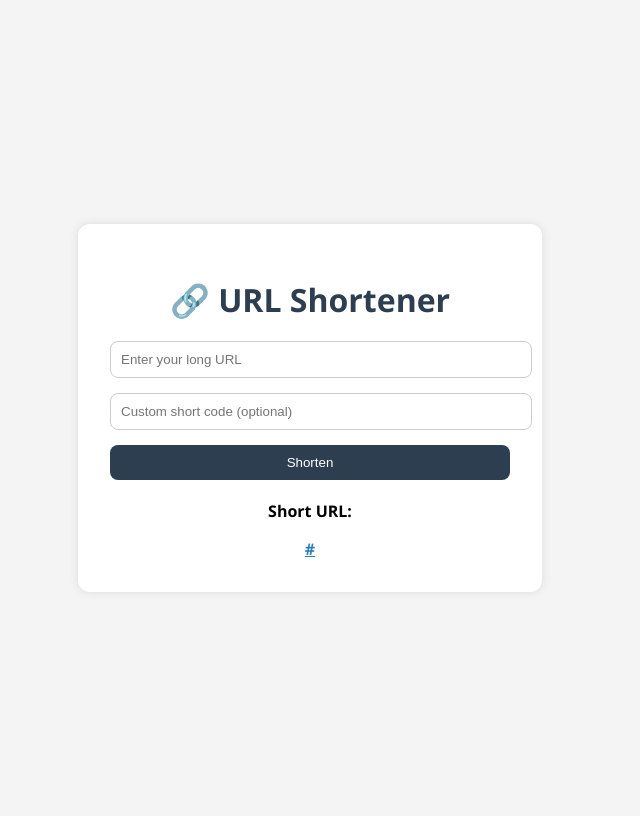
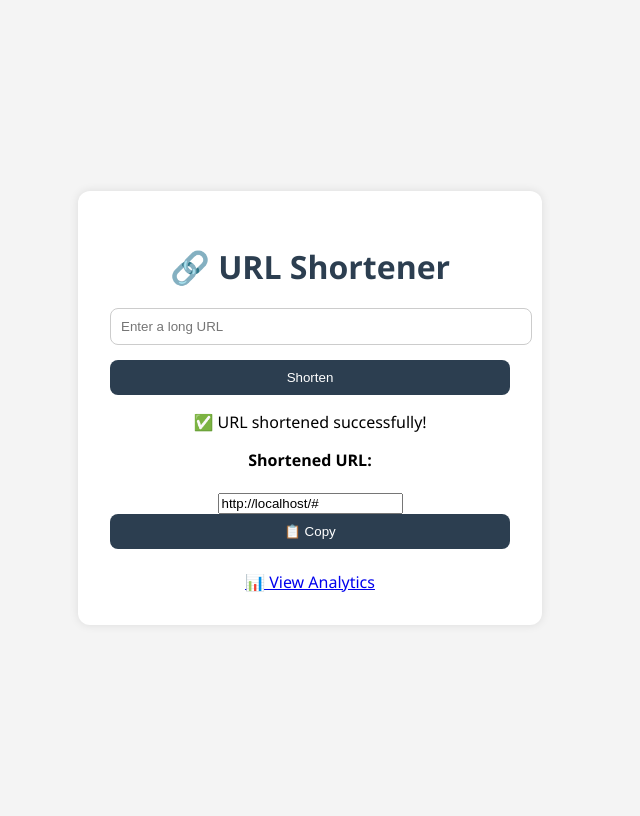
Before and after one commit to nagasrireddy/url-shortener, a Flask app: template templates/index.html in a window 1280 px wide. Shown: the whole page, without its empty margins (330-970 px from the left). Run offline with Flask 3, Linux system fonts and the light colour scheme; the template is opened without the code that fills it: most values are stand-ins (such as "Sample title", 1, 10 or a date in 2020).

Commit message:
Fully working version with styles

```diff
--- a/app.py
+++ b/app.py
@@ -1,59 +1,65 @@
-from flask import Flask, render_template, request, redirect
-from flask_sqlalchemy import SQLAlchemy
-from datetime import datetime
+from flask import Flask, render_template, request, redirect, url_for
 import string
 import random
+import sqlite3
+import os
 
-app = Flask(__name__)
-app.config['SQLALCHEMY_DATABASE_URI'] = 'sqlite:///urls.db'
-db = SQLAlchemy(app)
+app = Flask(__name__, static_folder='static')
 
-class URL(db.Model):
-    id = db.Column(db.Integer, primary_key=True)
-    original_url = db.Column(db.String(500), nullable=False)
-    short_code = db.Column(db.String(10), unique=True, nullable=False)
-    clicks = db.Column(db.Integer, default=0)
-    created_at = db.Column(db.DateTime, default=datetime.utcnow)
+# Ensure instance directory exists
+if not os.path.exists("instance"):
+    os.makedirs("instance")
 
-def generate_short_code(length=6):
+# Initialize SQLite database
+conn = sqlite3.connect('instance/urls.db', check_same_thread=False)
+cursor = conn.cursor()
+cursor.execute('''
+    CREATE TABLE IF NOT EXISTS urls (
+        id INTEGER PRIMARY KEY AUTOINCREMENT,
+        original_url TEXT NOT NULL,
+        short_url TEXT NOT NULL UNIQUE,
+        visits INTEGER DEFAULT 0
+    )
+''')
+conn.commit()
+
+def generate_short_url(length=6):
     characters = string.ascii_letters + string.digits
     while True:
-        code = ''.join(random.choices(characters, k=length))
-        if not URL.query.filter_by(short_code=code).first():
-            return code
+        short_url = ''.join(random.choices(characters, k=length))
+        cursor.execute("SELECT * FROM urls WHERE short_url = ?", (short_url,))
+        if not cursor.fetchone():
+            return short_url
 
 @app.route('/', methods=['GET', 'POST'])
-def home():
-    message = ""
-    short_url = None
+def index():
+    if request.method == 'POST':
+        original_url = request.form['original_url']
+        short_url = generate_short_url()
 
-    if request.method == 'POST':
-        original_url = request.form.get('original_url')
-        if not original_url:
-            message = "❌ Please enter a valid URL."
-        else:
-            short_code = generate_short_code()
-            new_url = URL(original_url=original_url, short_code=short_code)
-            db.session.add(new_url)
-            db.session.commit()
-            short_url = request.host_url + short_code
-            message = "✅ URL shortened successfully!"
+        cursor.execute("INSERT INTO urls (original_url, short_url) VALUES (?, ?)",
+                       (original_url, short_url))
+        conn.commit()
 
-    return render_template('index.html', short_url=short_url, message=message)
+        return render_template('index.html', short_url=short_url)
+    return render_template('index.html')
 
-@app.route('/<short_code>')
-def redirect_to_original(short_code):
-    url = URL.query.filter_by(short_code=short_code).first_or_404()
-    url.clicks += 1
-    db.session.commit()
-    return redirect(url.original_url)
+@app.route('/<short_url>')
+def redirect_short_url(short_url):
+    cursor.execute("SELECT original_url, visits FROM urls WHERE short_url = ?", (short_url,))
+    result = cursor.fetchone()
+    if result:
+        original_url, visits = result
+        cursor.execute("UPDATE urls SET visits = ? WHERE short_url = ?", (visits + 1, short_url))
+        conn.commit()
+        return redirect(original_url)
+    return 'Invalid URL', 404
 
 @app.route('/analytics')
 def analytics():
-    urls = URL.query.all()
-    return render_template('analytics.html', urls=urls)
+    cursor.execute("SELECT original_url, short_url, visits FROM urls")
+    data = cursor.fetchall()
+    return render_template('analytics.html', data=data)
 
 if __name__ == '__main__':
-    with app.app_context():
-        db.create_all()
     app.run(debug=True)
--- a/templates/index.html
+++ b/templates/index.html
@@ -1,28 +1,35 @@
 <!DOCTYPE html>
-<html lang="en">
+<html>
 <head>
-  <meta charset="UTF-8">
     <title>URL Shortener</title>
     <link rel="stylesheet" href="{{ url_for('static', filename='style.css') }}">
 </head>
 <body>
     <div class="container">
         <h1>🔗 URL Shortener</h1>
-
-    <form action="/" method="POST">
-      <input type="url" name="long_url" placeholder="Enter your long URL" required>
-
-      <input type="text" name="custom_code" placeholder="Custom short code (optional)">
-
+        <form method="POST">
+            <input type="text" name="original_url" placeholder="Enter a long URL" required>
             <button type="submit">Shorten</button>
         </form>
 
         {% if short_url %}
+            <p class="success">✅ URL shortened successfully!</p>
+            <p><strong>Shortened URL:</strong></p>
             <div class="result">
-      <p>Short URL:</p>
-      <a href="{{ short_url }}" target="_blank">{{ short_url }}</a>
+                <input type="text" value="{{ request.host_url }}{{ short_url }}" readonly>
+                <button onclick="copyToClipboard()">📋 Copy</button>
             </div>
+            <br>
+            <a href="{{ url_for('analytics') }}">📊 View Analytics</a>
         {% endif %}
     </div>
+
+    <script>
+        function copyToClipboard() {
+            const input = document.querySelector('.result input');
+            input.select();
+            document.execCommand("copy");
+        }
+    </script>
 </body>
 </html>
```
Also changed, not shown: instance/urls.db. Lines whose indentation alone changed are shown as unchanged.
